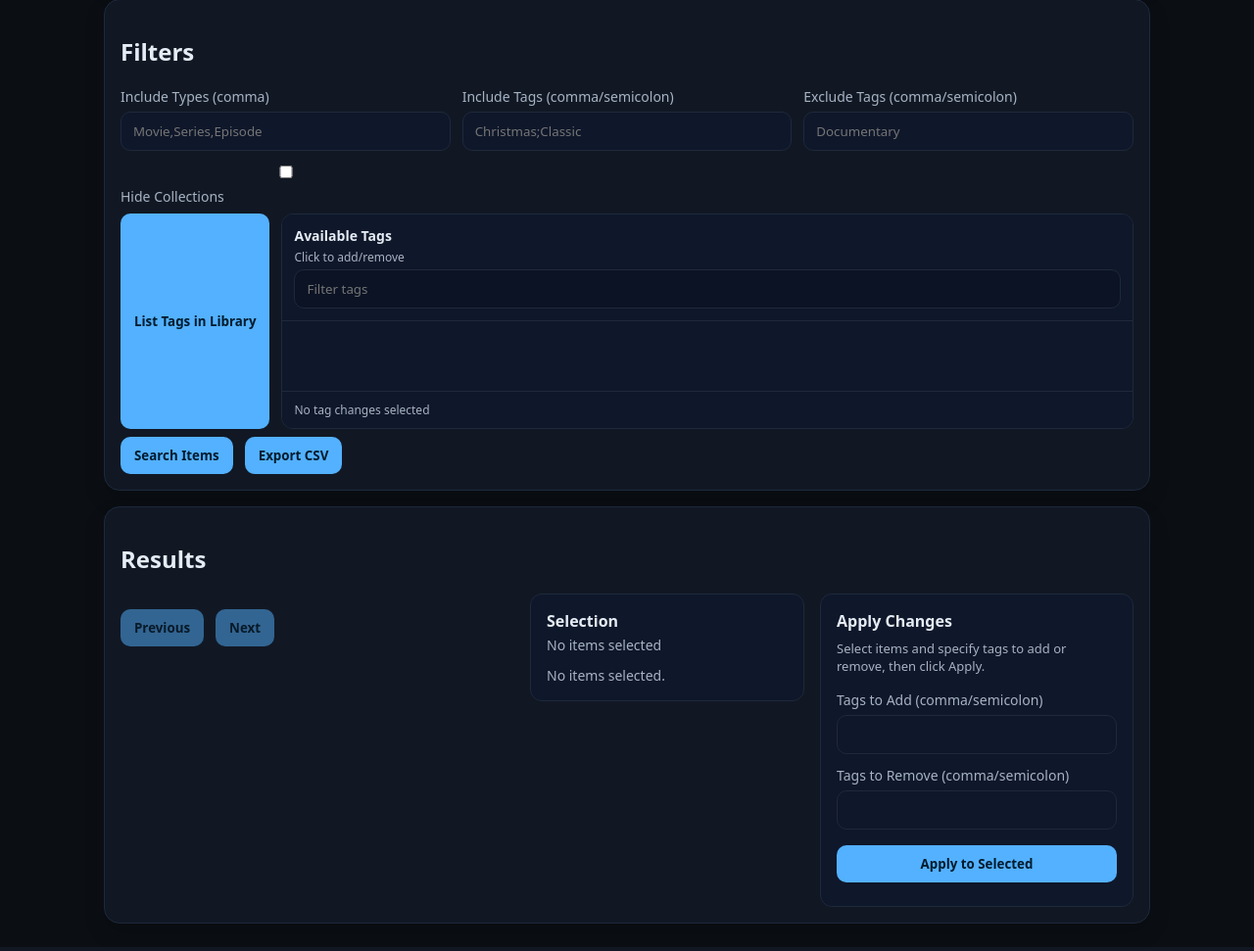
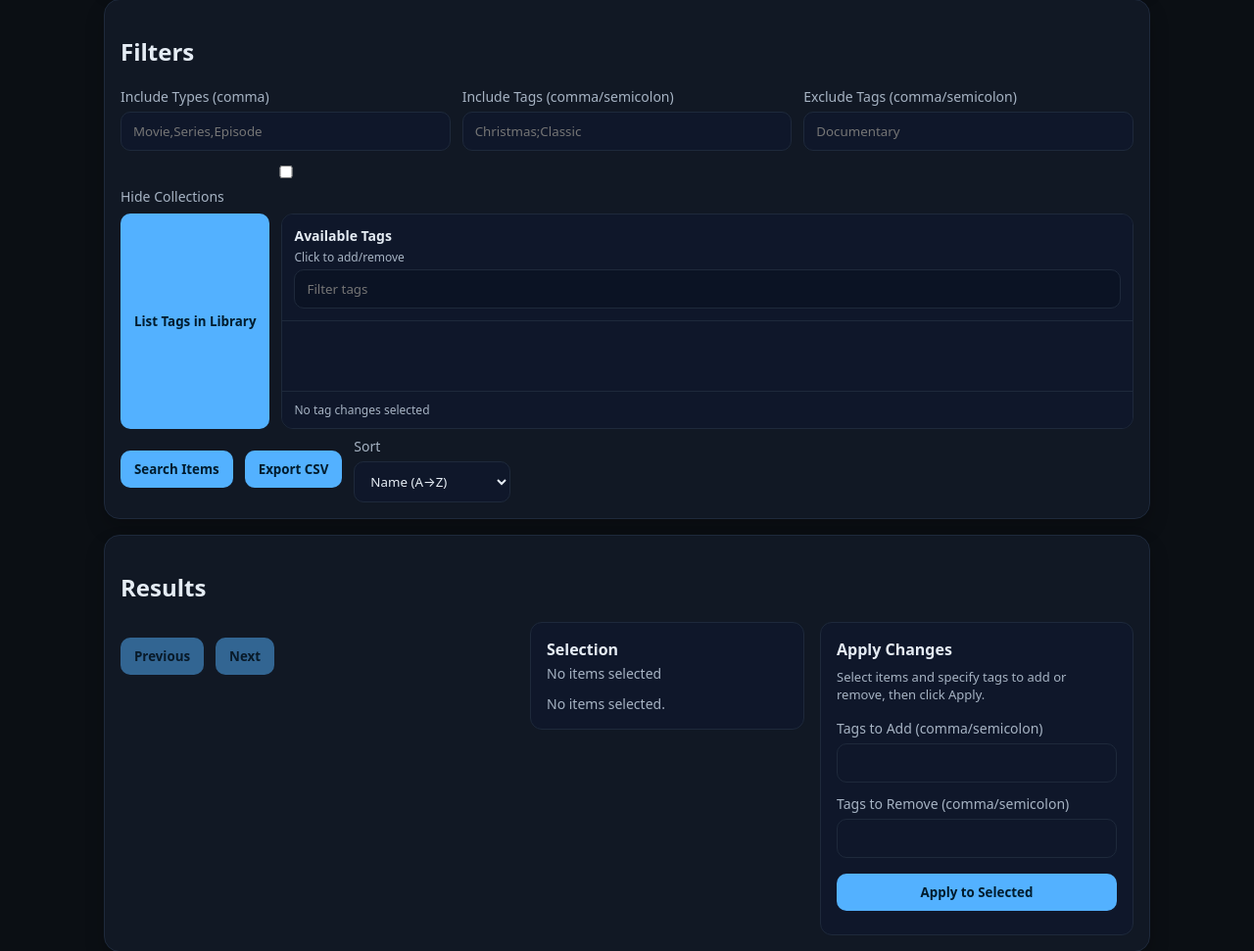
Before and after one commit to EoghannIrving/jellyfin-tag-ui, a Flask app: page / in a window 1280 px wide. Shown: the part 371-1342 px from the top of the page at 98% size. Run offline with Flask 3, Linux system fonts and the light colour scheme.

Commit message:
Add sorting controls to search and export

```diff
--- a/app.py
+++ b/app.py
@@ -1,5 +1,6 @@
 import logging
 import os
+from datetime import datetime, timezone
 from pathlib import Path
 from typing import Any, Dict, List, Mapping, Optional, Sequence, Tuple
 
@@ -19,6 +20,11 @@ else:
 app = Flask(__name__)
 
 COLLECTION_ITEM_TYPES: Tuple[str, ...] = ("BoxSet", "CollectionFolder")
+
+DEFAULT_SORT_BY = "SortName"
+DEFAULT_SORT_ORDER = "Ascending"
+SORTABLE_FIELDS: Tuple[str, ...] = ("SortName", "PremiereDate")
+SORT_ORDERS: Tuple[str, ...] = ("Ascending", "Descending")
 
 UPDATE_FIELDS: Tuple[str, ...] = (
     "Id",
@@ -158,6 +164,29 @@ def normalize_item_types(raw_types: Any) -> List[str]:
     return normalized
 
 
+def normalize_sort_params(sort_by: Any, sort_order: Any) -> Tuple[str, str]:
+    raw_sort_by = str(sort_by or "").strip()
+    normalized_sort_by = (
+        raw_sort_by if raw_sort_by in SORTABLE_FIELDS else DEFAULT_SORT_BY
+    )
+
+    raw_order = str(sort_order or "").strip()
+    lower_order = raw_order.lower()
+    if lower_order in {"descending", "desc"}:
+        normalized_sort_order = "Descending"
+    elif lower_order in {"ascending", "asc"}:
+        normalized_sort_order = "Ascending"
+    elif raw_order in SORT_ORDERS:
+        normalized_sort_order = raw_order
+    else:
+        normalized_sort_order = DEFAULT_SORT_ORDER
+
+    if normalized_sort_order not in SORT_ORDERS:
+        normalized_sort_order = DEFAULT_SORT_ORDER
+
+    return normalized_sort_by, normalized_sort_order
+
+
 def _filtered_update_payload(item: Mapping[str, Any]) -> Dict[str, Any]:
     payload: Dict[str, Any] = {}
     for field in UPDATE_FIELDS:
@@ -272,6 +301,92 @@ def item_tags(item):
     return names
 
 
+def _serialize_item_for_response(item: Mapping[str, Any]) -> Dict[str, Any]:
+    name = item.get("Name", "")
+    sort_name = item.get("SortName") or name
+    return {
+        "Id": item.get("Id", ""),
+        "Type": item.get("Type", ""),
+        "Name": name,
+        "SortName": sort_name,
+        "Path": item.get("Path", ""),
+        "Tags": item_tags(item),
+        "PremiereDate": item.get("PremiereDate"),
+        "ProductionYear": item.get("ProductionYear"),
+    }
+
+
+def _name_sort_key(item: Mapping[str, Any]) -> Tuple[str, str, str]:
+    sort_name = str(item.get("SortName") or item.get("Name") or "").casefold()
+    name = str(item.get("Name") or "").casefold()
+    identifier = str(item.get("Id") or "")
+    return sort_name, name, identifier
+
+
+def _parse_iso_datetime(value: Any) -> Optional[datetime]:
+    if value is None:
+        return None
+    text = str(value).strip()
+    if not text:
+        return None
+    candidate = text
+    if text.endswith("Z"):
+        candidate = f"{text[:-1]}+00:00"
+    try:
+        parsed = datetime.fromisoformat(candidate)
+    except ValueError:
+        return None
+    if parsed.tzinfo is None:
+        parsed = parsed.replace(tzinfo=timezone.utc)
+    return parsed
+
+
+def _release_timestamp(item: Mapping[str, Any]) -> Optional[float]:
+    premiere = _parse_iso_datetime(item.get("PremiereDate"))
+    if premiere is not None:
+        return premiere.timestamp()
+    raw_year = item.get("ProductionYear")
+    if raw_year is None:
+        return None
+    try:
+        year = int(raw_year)
+    except (TypeError, ValueError):
+        return None
+    try:
+        anchor = datetime(year, 1, 1, tzinfo=timezone.utc)
+    except ValueError:
+        return None
+    return anchor.timestamp()
+
+
+def sort_items_for_response(
+    items: Sequence[Mapping[str, Any]], sort_by: Any, sort_order: Any
+) -> List[Mapping[str, Any]]:
+    normalized_sort_by, normalized_sort_order = normalize_sort_params(
+        sort_by, sort_order
+    )
+    if normalized_sort_by == "PremiereDate":
+        descending = normalized_sort_order == "Descending"
+
+        def key(item: Mapping[str, Any]) -> Tuple[float, str, str, str]:
+            timestamp = _release_timestamp(item)
+            if timestamp is None:
+                key_timestamp = float("inf")
+            elif descending:
+                key_timestamp = -timestamp
+            else:
+                key_timestamp = timestamp
+            name_key = _name_sort_key(item)
+            return (key_timestamp, *name_key)
+
+        return sorted(items, key=key)
+
+    sorted_items = sorted(items, key=_name_sort_key)
+    if normalized_sort_order == "Descending":
+        sorted_items.reverse()
+    return sorted_items
+
+
 def page_items(
     base,
     api_key,
@@ -282,6 +397,8 @@ def page_items(
     start_index=0,
     limit=200,
     exclude_types: Optional[Sequence[str]] = None,
+    sort_by: Optional[str] = None,
+    sort_order: Optional[str] = None,
 ):
     normalized_types = normalize_item_types(include_types)
     params = {
@@ -295,6 +412,10 @@ def page_items(
         params["IncludeItemTypes"] = ",".join(normalized_types)
     if exclude_types:
         params["ExcludeItemTypes"] = ",".join(exclude_types)
+    if sort_by:
+        params["SortBy"] = sort_by
+    if sort_order:
+        params["SortOrder"] = sort_order
     endpoint = f"{base}/Users/{user_id}/Items" if user_id else f"{base}/Items"
     return jf_get(endpoint, api_key, params)
 
@@ -444,12 +565,17 @@ def api_items():
     exclude_tags = normalize_tags(data.get("excludeTags", ""))
     exclude_collections = bool(data.get("excludeCollections"))
     excluded_types: Sequence[str] = COLLECTION_ITEM_TYPES if exclude_collections else ()
-    start = int(data.get("startIndex", 0))
+    start = max(0, int(data.get("startIndex", 0)))
     limit = int(data.get("limit", 100))
     if limit > 100:
         limit = 100
+    if limit < 0:
+        limit = 0
+    sort_by, sort_order = normalize_sort_params(
+        data.get("sortBy"), data.get("sortOrder")
+    )
     logger.info(
-        "POST /api/items base=%s library=%s user=%s include=%s exclude=%s start=%d limit=%d",
+        "POST /api/items base=%s library=%s user=%s include=%s exclude=%s start=%d limit=%d sort_by=%s sort_order=%s",
         base or "",
         lib_id,
         user_id,
@@ -457,16 +583,27 @@ def api_items():
         exclude_tags,
         start,
         limit,
+        sort_by,
+        sort_order,
     )
     if error is not None:
         return error
     user_id = data["userId"]
     lib_id = data["libraryId"]
 
-    fields = ["TagItems", "Name", "Path", "ProviderIds", "Type", "Tags"]
-    filtered: List[Dict[str, Any]] = []
+    fields = [
+        "TagItems",
+        "Name",
+        "Path",
+        "ProviderIds",
+        "Type",
+        "Tags",
+        "SortName",
+        "PremiereDate",
+        "ProductionYear",
+    ]
+    matched_items: List[Dict[str, Any]] = []
     total_record_count: Optional[int] = None
-    total_matches = 0
     current_start = 0
     fetch_limit = limit if limit > 0 else 100
 
@@ -495,6 +632,8 @@ def api_items():
             current_start,
             fetch_limit,
             exclude_types=excluded_types,
+            sort_by=sort_by,
+            sort_order=sort_order,
         )
         _update_total(payload)
         raw_items = payload.get("Items", [])
@@ -508,27 +647,21 @@ def api_items():
 
         for it in items:
             if good(it):
-                total_matches += 1
-                if total_matches <= start:
-                    continue
-                if len(filtered) >= limit:
-                    continue
-                filtered.append(
-                    {
-                        "Id": it.get("Id", ""),
-                        "Type": it.get("Type", ""),
-                        "Name": it.get("Name", ""),
-                        "Path": it.get("Path", ""),
-                        "Tags": item_tags(it),
-                    }
-                )
+                matched_items.append(_serialize_item_for_response(it))
 
         current_start += len(raw_items)
         if total_record_count is not None and current_start >= int(total_record_count):
             break
 
     total = total_record_count if total_record_count is not None else current_start
-    returned_count = len(filtered)
+    total_matches = len(matched_items)
+    sorted_matches = sort_items_for_response(matched_items, sort_by, sort_order)
+    if limit > 0:
+        slice_end = start + limit
+        paged_items = sorted_matches[start:slice_end]
+    else:
+        paged_items = []
+    returned_count = len(paged_items)
 
     logger.info(
         "/api/items returning %d filtered items out of %d total (excluded_types=%s)",
@@ -541,7 +674,9 @@ def api_items():
             "TotalRecordCount": total,
             "TotalMatchCount": total_matches,
             "ReturnedCount": returned_count,
-            "Items": filtered,
+            "Items": paged_items,
+            "SortBy": sort_by,
+            "SortOrder": sort_order,
         }
     )
 
@@ -556,22 +691,37 @@ def api_export():
     include_types = normalize_item_types(data.get("types"))
     exclude_collections = bool(data.get("excludeCollections"))
     excluded_types: Sequence[str] = COLLECTION_ITEM_TYPES if exclude_collections else ()
+    sort_by, sort_order = normalize_sort_params(
+        data.get("sortBy"), data.get("sortOrder")
+    )
     logger.info(
-        "POST /api/export base=%s library=%s user=%s include_types=%s",
+        "POST /api/export base=%s library=%s user=%s include_types=%s sort_by=%s sort_order=%s",
         base or "",
         lib_id,
         user_id,
         include_types,
+        sort_by,
+        sort_order,
     )
     if error is not None:
         return error
     user_id = data["userId"]
     lib_id = data["libraryId"]
 
-    fields = ["TagItems", "Name", "Path", "ProviderIds", "Type", "Tags"]
+    fields = [
+        "TagItems",
+        "Name",
+        "Path",
+        "ProviderIds",
+        "Type",
+        "Tags",
+        "SortName",
+        "PremiereDate",
+        "ProductionYear",
+    ]
     start = 0
     limit = 500
-    rows = []
+    collected_items: List[Dict[str, Any]] = []
     total_processed = 0
     while True:
         payload = page_items(
@@ -584,6 +734,8 @@ def api_export():
             start,
             limit,
             exclude_types=excluded_types,
+            sort_by=sort_by,
+            sort_order=sort_order,
         )
         raw_items = payload.get("Items", [])
         if not raw_items:
@@ -594,19 +746,23 @@ def api_export():
             items = [it for it in raw_items if it.get("Type") not in excluded_set]
         total_processed += len(items)
         for it in items:
-            rows.append(
-                {
-                    "id": it.get("Id", ""),
-                    "type": it.get("Type", ""),
-                    "name": it.get("Name", ""),
-                    "path": it.get("Path", ""),
-                    "tags": ";".join(sorted(item_tags(it), key=str.lower)),
-                }
-            )
+            collected_items.append(_serialize_item_for_response(it))
         start += len(raw_items)
         if start >= payload.get("TotalRecordCount", start):
             break
     logger.info("/api/export processed %d items for CSV export", total_processed)
+
+    sorted_items = sort_items_for_response(collected_items, sort_by, sort_order)
+    rows = [
+        {
+            "id": item.get("Id", ""),
+            "type": item.get("Type", ""),
+            "name": item.get("Name", ""),
+            "path": item.get("Path", ""),
+            "tags": ";".join(sorted(item.get("Tags", []), key=str.lower)),
+        }
+        for item in sorted_items
+    ]
 
     output = io.StringIO()
     writer = csv.DictWriter(output, fieldnames=["id", "type", "name", "path", "tags"])
--- a/static/app.js
+++ b/static/app.js
@@ -22,6 +22,7 @@ const btnUsers = document.getElementById("btnUsers");
 const btnLibs = document.getElementById("btnLibs");
 const userSelect = document.getElementById("userId");
 const librarySelect = document.getElementById("libraryId");
+const sortSelect = document.getElementById("sortOption");
 const userStatusEl = document.getElementById("userStatus");
 const libraryStatusEl = document.getElementById("libraryStatus");
 const searchState = {
@@ -110,6 +111,103 @@ const tagSearchInput = document.getElementById("tagSearch");
 const tagActionSummaryEl = document.getElementById("tagActionSummary");
 const selectedItemsListEl = document.getElementById("selectedItemsList");
 const selectedItemsPanelEl = document.getElementById("selectedItemsPanel");
+
+function compareByNameAsc(a, b){
+  const options = {sensitivity: "base"};
+  const sortA = (a.SortName || a.Name || "").trim();
+  const sortB = (b.SortName || b.Name || "").trim();
+  const primary = sortA.localeCompare(sortB, undefined, options);
+  if(primary !== 0){
+    return primary;
+  }
+  const displayA = (a.Name || "").trim();
+  const displayB = (b.Name || "").trim();
+  const secondary = displayA.localeCompare(displayB, undefined, options);
+  if(secondary !== 0){
+    return secondary;
+  }
+  return (a.Id || "").localeCompare(b.Id || "");
+}
+
+function getReleaseTimestamp(item){
+  if(!item || typeof item !== "object"){ return null; }
+  if(item.PremiereDate){
+    const parsed = Date.parse(item.PremiereDate);
+    if(!Number.isNaN(parsed)){ return parsed; }
+  }
+  const year = item.ProductionYear;
+  if(year !== undefined && year !== null && year !== ""){
+    const parsedYear = Number(year);
+    if(Number.isFinite(parsedYear)){
+      return Date.UTC(parsedYear, 0, 1);
+    }
+  }
+  return null;
+}
+
+function compareByDateDesc(a, b){
+  const valueA = getReleaseTimestamp(a);
+  const valueB = getReleaseTimestamp(b);
+  const normalizedA = valueA === null ? Number.NEGATIVE_INFINITY : valueA;
+  const normalizedB = valueB === null ? Number.NEGATIVE_INFINITY : valueB;
+  if(normalizedA !== normalizedB){
+    return normalizedB - normalizedA;
+  }
+  return compareByNameAsc(a, b);
+}
+
+const DEFAULT_SORT_OPTION = "name-asc";
+const SORT_OPTIONS = {
+  "name-asc": {
+    sortBy: "SortName",
+    sortOrder: "Ascending",
+    clientComparator: compareByNameAsc,
+  },
+  "date-desc": {
+    sortBy: "PremiereDate",
+    sortOrder: "Descending",
+    clientComparator: compareByDateDesc,
+  },
+};
+
+function getSelectedSortOptionKey(){
+  if(!sortSelect){ return DEFAULT_SORT_OPTION; }
+  const value = sortSelect.value;
+  if(value && SORT_OPTIONS[value]){
+    return value;
+  }
+  return DEFAULT_SORT_OPTION;
+}
+
+function getSortOptionConfig(key){
+  return SORT_OPTIONS[key] || SORT_OPTIONS[DEFAULT_SORT_OPTION];
+}
+
+function applyClientSort(items, sortKey){
+  if(!Array.isArray(items)){
+    return [];
+  }
+  const key = sortKey && SORT_OPTIONS[sortKey] ? sortKey : DEFAULT_SORT_OPTION;
+  const comparator = SORT_OPTIONS[key].clientComparator;
+  if(typeof comparator !== "function"){
+    return [...items];
+  }
+  return [...items].sort(comparator);
+}
+
+function formatReleaseLabel(item){
+  const timestamp = getReleaseTimestamp(item);
+  if(timestamp !== null){
+    const date = new Date(timestamp);
+    if(!Number.isNaN(date.getTime())){
+      return date.toLocaleDateString(undefined, {year: "numeric", month: "short", day: "numeric"});
+    }
+  }
+  if(item && item.ProductionYear){
+    return String(item.ProductionYear);
+  }
+  return "";
+}
 
 if(selectedItemsListEl){
   selectedItemsListEl.setAttribute("aria-live", "polite");
@@ -222,6 +320,8 @@ function buildSearchBody(startIndex){
   const typesInput = val("types");
   const parsedTypes = splitTags(typesInput);
   const types = parsedTypes.length > 0 ? parsedTypes : null;
+  const sortKey = getSelectedSortOptionKey();
+  const sortConfig = getSortOptionConfig(sortKey);
   return {
     base: val("base"),
     apiKey: val("apiKey"),
@@ -233,6 +333,9 @@ function buildSearchBody(startIndex){
     excludeCollections: document.getElementById("excludeCollections").checked,
     startIndex,
     limit: searchState.limit,
+    sortBy: sortConfig.sortBy,
+    sortOrder: sortConfig.sortOrder,
+    sortOption: sortKey,
   };
 }
 
@@ -246,6 +349,8 @@ function buildSearchQueryKey(body){
     includeTags: body.includeTags,
     excludeTags: body.excludeTags,
     excludeCollections: body.excludeCollections,
+    sortBy: body.sortBy,
+    sortOrder: body.sortOrder,
   });
 }
 
@@ -349,11 +454,13 @@ function renderResults(items){
     const safeName = escapeHtml(it.Name || "");
     const safePath = escapeHtml(it.Path || "");
     const safeTags = escapeHtml((it.Tags || []).join("; "));
+    const releaseLabel = escapeHtml(formatReleaseLabel(it));
     return `
     <tr>
       <td>${checkbox(it)}</td>
       <td>${safeType}</td>
       <td>${safeName}</td>
+      <td>${releaseLabel}</td>
       <td>${safePath}</td>
       <td>${safeTags}</td>
     </tr>
@@ -361,7 +468,7 @@ function renderResults(items){
   }).join("");
   const table = `
     <table>
-      <thead><tr><th><input type="checkbox" id="selAll"></th><th>Type</th><th>Name</th><th>Path</th><th>Tags</th></tr></thead>
+      <thead><tr><th><input type="checkbox" id="selAll"></th><th>Type</th><th>Name</th><th>Release</th><th>Path</th><th>Tags</th></tr></thead>
       <tbody>${rows}</tbody>
     </table>
   `;
@@ -677,7 +784,9 @@ async function search({startIndex, reset = false} = {}){
 
   try {
     const data = await api("/api/items", body);
-    const items = data.Items || [];
+    const sortKey = body.sortOption || getSelectedSortOptionKey();
+    let items = data.Items || [];
+    items = applyClientSort(items, sortKey);
     const returned = items.length;
     const total = data.TotalRecordCount ?? returned;
 
@@ -756,6 +865,10 @@ document.getElementById("btnExport").addEventListener("click", async ()=>{
     types: splitTags(val("types")),
     excludeCollections: document.getElementById("excludeCollections").checked
   };
+  const sortKey = getSelectedSortOptionKey();
+  const sortConfig = getSortOptionConfig(sortKey);
+  body.sortBy = sortConfig.sortBy;
+  body.sortOrder = sortConfig.sortOrder;
   const res = await fetch("/api/export", {method:"POST", headers:{"Content-Type":"application/json"}, body: JSON.stringify(body)});
   if(!res.ok){ alert("Export failed"); return; }
   const blob = await res.blob();
--- a/templates/index.html
+++ b/templates/index.html
@@ -75,6 +75,12 @@
       <div class="row">
         <button id="btnSearch">Search Items</button>
         <button id="btnExport">Export CSV</button>
+        <label class="sort-control">Sort
+          <select id="sortOption">
+            <option value="name-asc">Name (A→Z)</option>
+            <option value="date-desc">Date (newest first)</option>
+          </select>
+        </label>
       </div>
     </section>
 
```
Also changed, not shown: tests/test_app.py (+242 -0 lines).
